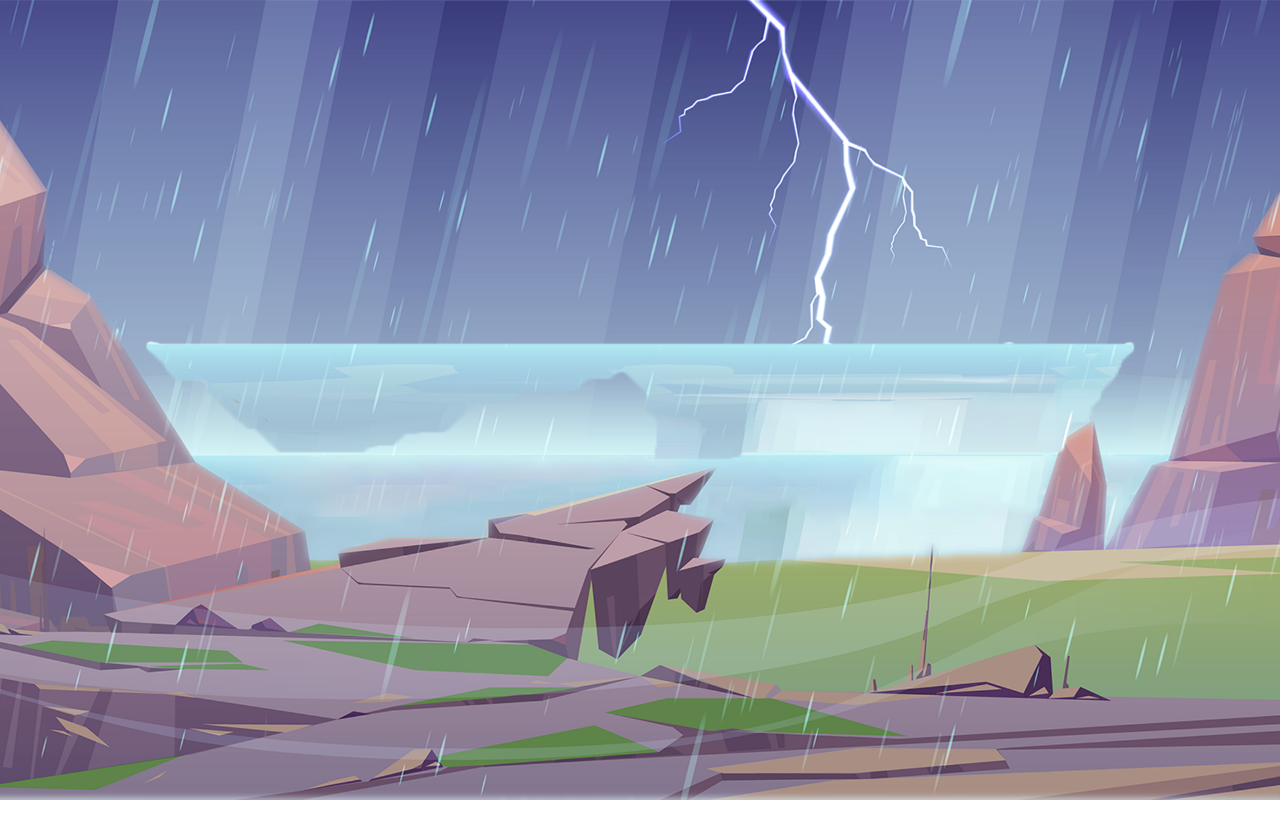
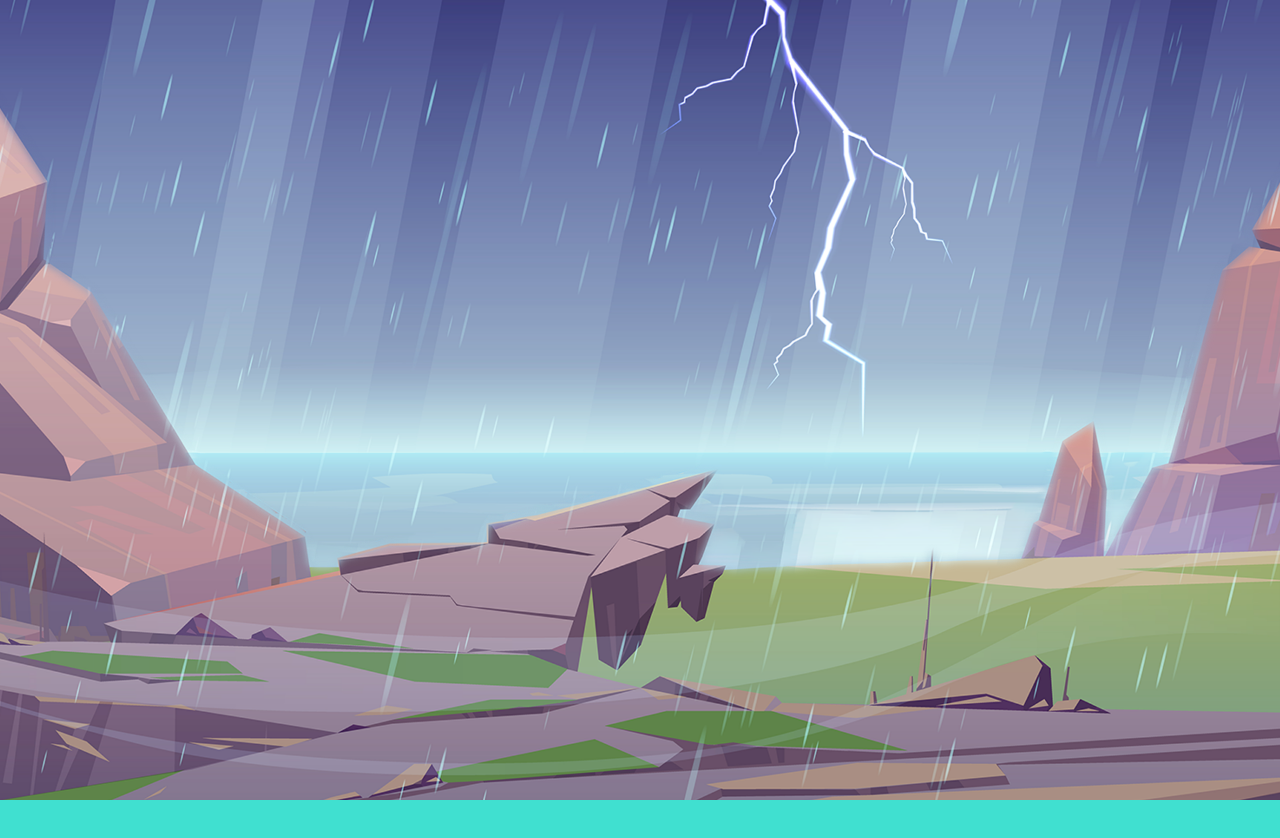
Before and after one commit to tiroxxx/Weathery, a React (Create React App) app: page / in a window 1280 px wide. Shown: the top 838 px of the page. Before the commit the page ends 800 px from the top, so only its background shows below. Built offline with nearby package versions, Linux system fonts and the light colour scheme.

Commit message:
added parallax effect when scrolling

```diff
--- a/src/App.js
+++ b/src/App.js
@@ -1,6 +1,7 @@
 import './App.css';
 import Api from './components/Api.jsx';
 import Jumbotron from './components/jumbotron/Jumbotron';
+import Forecast from './components/forecast/Forecast';
 
 function App() {
 
@@ -9,6 +10,7 @@ function App() {
       {/* HELLO
       <Api /> */}
       <Jumbotron />
+      <Forecast />
     </div>
   );
 }
--- /dev/null
+++ b/src/components/forecast/Forecast.jsx
@@ -0,0 +1,9 @@
+import "./forecast.css"
+
+export default function Forecast() {
+    return (
+        <div className="forecast">
+
+        </div>
+    )
+}
--- /dev/null
+++ b/src/components/forecast/forecast.css
@@ -0,0 +1,6 @@
+.forecast {
+    position: relative;
+    height: 100vh;
+    background-color: turquoise;
+    z-index: 1000;
+}
--- a/src/components/jumbotron/Jumbotron.jsx
+++ b/src/components/jumbotron/Jumbotron.jsx
@@ -1,11 +1,24 @@
-import "./jumbotron.css"
+import './jumbotron.css';
+import { useRef, useEffect } from 'react';
 
 export default function Jumbotron() {
-    return (
-        <section>
-            <img src="./pictures/background.png" alt="rain" />
-            <img src="./pictures/rocks.png" alt="rocks" />
-            <img src="./pictures/water.png" alt="water" />
-        </section>
-    )
+  const rainRef = useRef();
+  const waterRef = useRef();
+  const rocksRef = useRef();
+
+  useEffect(() => {
+    window.addEventListener('scroll', () => {
+      let value = window.scrollY;
+      rainRef.current.style.top = value * 0.75 + 'px';
+      waterRef.current.style.top = value * 0.50 + 'px';
+    });
+  }, []);
+
+  return (
+    <section>
+      <img ref={rainRef} id="rain" src="./pictures/background.png" alt="rain" />
+      <img ref={waterRef} id="water" src="./pictures/water.png" alt="water" />
+      <img ref={rocksRef} id="rocks" src="./pictures/rocks.png" alt="rocks" />
+    </section>
+  );
 }
--- a/src/components/jumbotron/jumbotron.css
+++ b/src/components/jumbotron/jumbotron.css
@@ -11,5 +11,5 @@ section img {
     left: 0;
     width: 100%;
     height: 100%;
-    /* object-fit: cover; */
+    object-fit: cover;
 }
```
Also changed, not shown: public/pictures/water.png.
